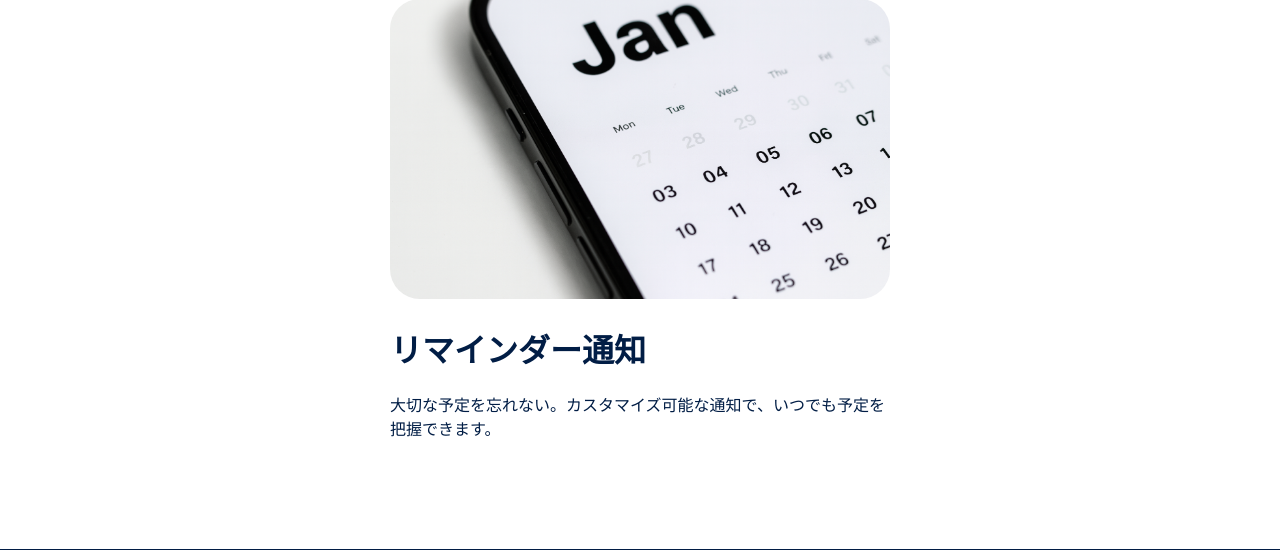
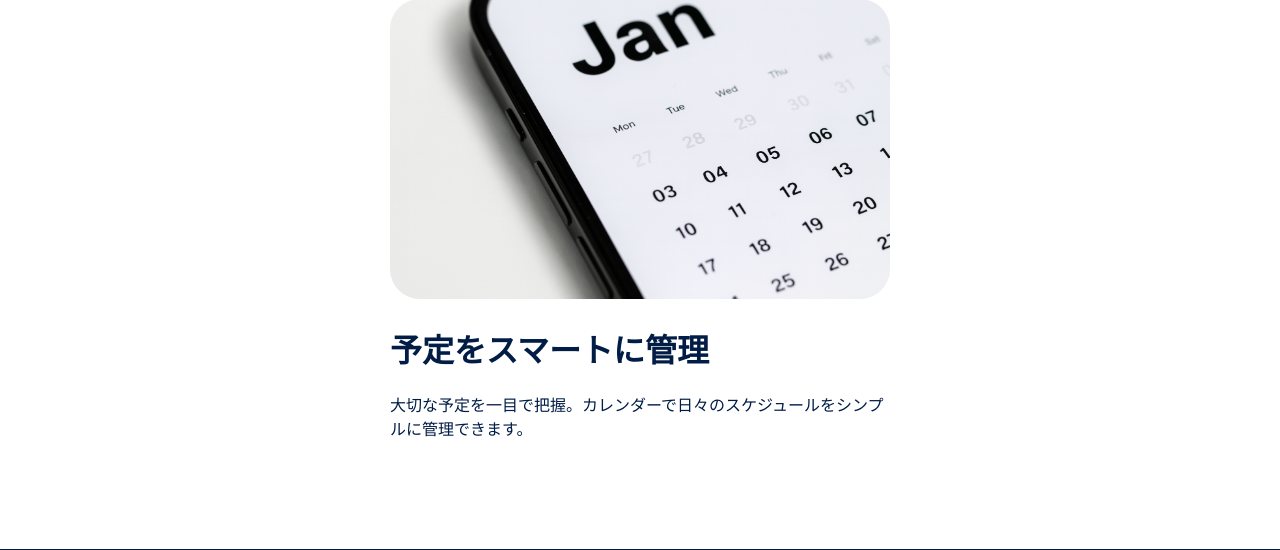
Before and after one commit to marukon425/DayLine, a Django app: page / in a window 1280 px wide. Shown: the part 3002-3552 px from the top of the page. Run offline with Django 4.2, Linux system fonts and the light colour scheme.

Commit message:
文言変更

```diff
--- a/DayLine_2_top/templates/top.html
+++ b/DayLine_2_top/templates/top.html
@@ -63,8 +63,8 @@
                 <div class="description">
                     <div class="description-img"><img src="{% static "img/top_images/ミニマルなスマホ画面のカレンダー.png" %}" alt=""></div>
                     <div class="description-words">
-                        <h1>リマインダー通知</h1>
-                        <p>大切な予定を忘れない。カスタマイズ可能な通知で、いつでも予定を把握できます。</p>
+                        <h1>予定をスマートに管理</h1>
+                        <p>大切な予定を一目で把握。カレンダーで日々のスケジュールをシンプルに管理できます。</p>
                     </div>
                 </div>
             </div>
```
